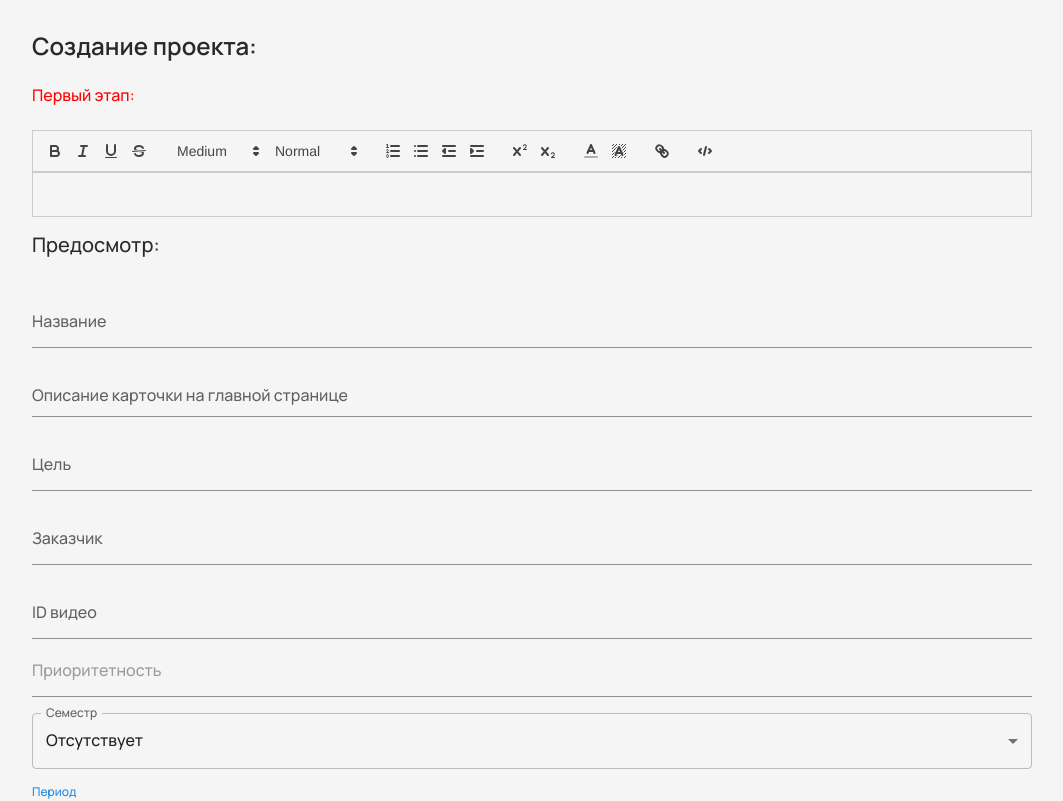
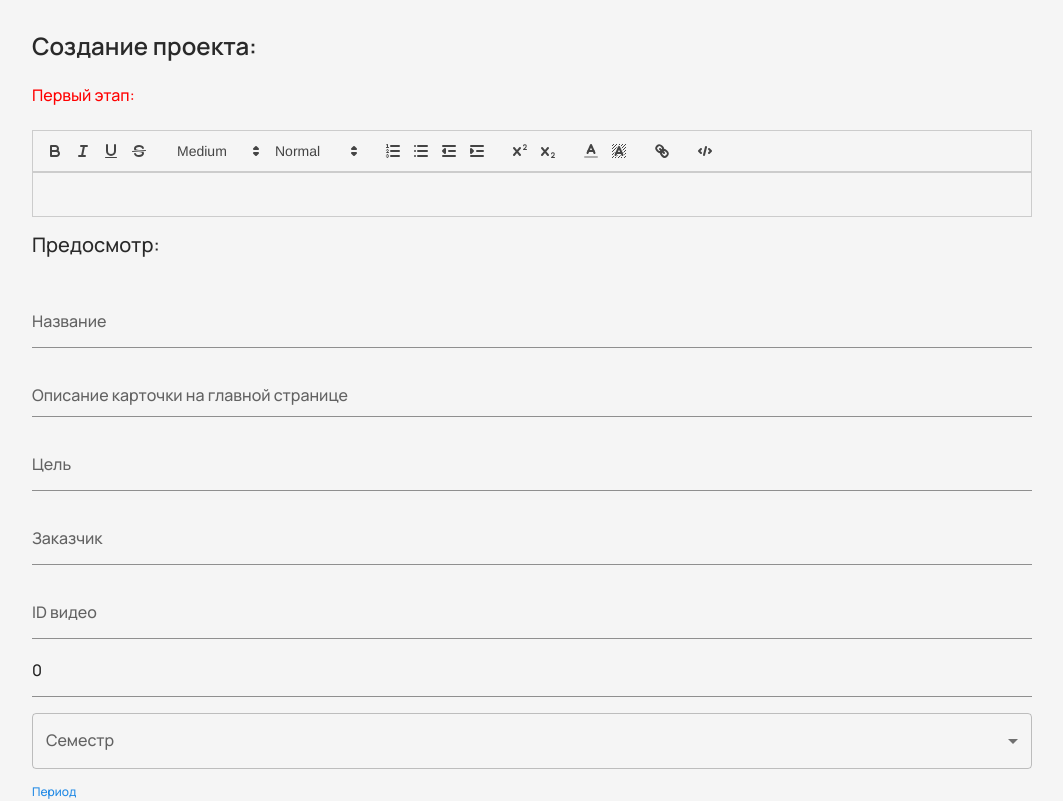
Before and after one commit to sliva-web-rtf/vitrina-front, a React (Vite) app: page /admin in a window 1280 px wide. Shown: the top 801 px of the page, without its empty margins (108-1171 px from the left). Built offline with nearby package versions, Linux system fonts and the light colour scheme.

Commit message:
refactor: add default priority

```diff
--- a/src/widgets/ProjectCreation/ui/ProjectCreationForm.tsx
+++ b/src/widgets/ProjectCreation/ui/ProjectCreationForm.tsx
@@ -24,6 +24,10 @@ export const ProjectCreationForm = memo((props: ProjectCreationFormProps) => {
     const form = useForm<ProjectCreationFormSchema>({
         mode: 'onBlur',
         resolver: zodResolver(projectCreationFormSchema),
+        defaultValues: {
+            semester: 0,
+            priority: 0,
+        }
     });
 
     const { register, formState: { errors }, control, handleSubmit } = form;
@@ -72,7 +76,7 @@ export const ProjectCreationForm = memo((props: ProjectCreationFormProps) => {
 
                 <FormControl fullWidth>
                     <InputLabel id="semester">Семестр</InputLabel>
-                    <Select defaultValue={0} labelId="semester" id="demo-simple-select" label="Семестр" {...register('semester')} error={Boolean(errors.semester)}>
+                    <Select labelId="semester" id="demo-simple-select" label="Семестр" {...register('semester')} error={Boolean(errors.semester)}>
                         <MenuItem value={0}>Отсутствует</MenuItem>
                         <MenuItem value={1}>Весенний</MenuItem>
                         <MenuItem value={2}>Осенний</MenuItem>
```
